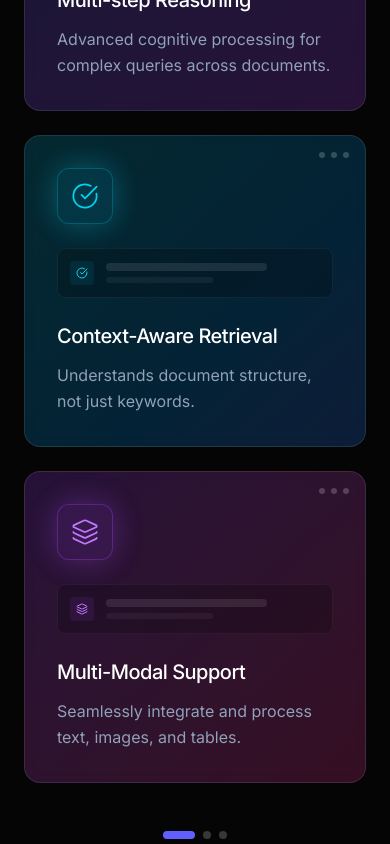
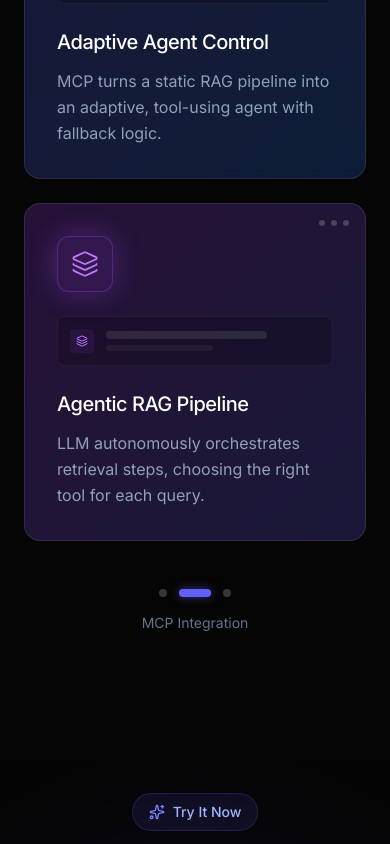
Before and after one commit to Hariprasaadh/DeepRetrieve, a React (Vite) app in the folder frontend/: page / in a window 390 px wide. Shown: the part 6300-7144 px from the top of the page. Built offline with nearby package versions, Linux system fonts and the light colour scheme.

Commit message:
refactor landing page

```diff
--- a/frontend/src/components/landing/Comparison.jsx
+++ b/frontend/src/components/landing/Comparison.jsx
@@ -65,7 +65,7 @@ function Comparison() {
   }
 
   return (
-    <section className="py-32 bg-[#050505] relative overflow-hidden">
+    <section className="py-16S bg-[#050505] relative overflow-hidden">
       {/* Background effects */}
       <div className="absolute top-1/2 left-1/2 -translate-x-1/2 -translate-y-1/2 w-[800px] h-[800px] bg-indigo-500/5 rounded-full blur-3xl"></div>
 
--- a/frontend/src/components/landing/Features.jsx
+++ b/frontend/src/components/landing/Features.jsx
@@ -1,7 +1,13 @@
-import { FileText, Image, Brain, CheckCircle, BarChart3, Layers } from 'lucide-react'
+import { useState, useEffect } from 'react'
+import { Brain, CheckCircle, Layers, Workflow } from 'lucide-react'
 
 function Features() {
-  const features = [
+  const [activeSlide, setActiveSlide] = useState(0)
+  const [isAutoPlaying, setIsAutoPlaying] = useState(true)
+
+  const featureGroups = [
+    // Slide 1
+    [
       {
         icon: Brain,
         title: 'Multi-step Reasoning',
@@ -23,7 +29,78 @@ function Features() {
         color: 'purple',
         gradient: 'from-purple-500/20 to-pink-500/20'
       }
+    ],
+    // Slide 2 - MCP Features
+    [
+      {
+        icon: Workflow,
+        title: 'MCP Tool Orchestration',
+        description: 'Exposes vector retriever and web search as formal tools for autonomous multi-step retrieval.',
+        color: 'cyan',
+        gradient: 'from-cyan-500/20 to-teal-500/20'
+      },
+      {
+        icon: Brain,
+        title: 'Adaptive Agent Control',
+        description: 'MCP turns a static RAG pipeline into an adaptive, tool-using agent with fallback logic.',
+        color: 'indigo',
+        gradient: 'from-indigo-500/20 to-blue-500/20'
+      },
+      {
+        icon: Layers,
+        title: 'Agentic RAG Pipeline',
+        description: 'LLM autonomously orchestrates retrieval steps, choosing the right tool for each query.',
+        color: 'purple',
+        gradient: 'from-purple-500/20 to-indigo-500/20'
+      }
+    ],
+    // Slide 3
+    [
+      {
+        icon: CheckCircle,
+        title: 'Binary Quantization',
+        description: '10x less storage with Qdrant\'s binary quantization while maintaining accuracy.',
+        color: 'cyan',
+        gradient: 'from-cyan-500/20 to-blue-500/20'
+      },
+      {
+        icon: Brain,
+        title: 'CLIP Embeddings',
+        description: '512D vectors that understand both text and images in the same embedding space.',
+        color: 'indigo',
+        gradient: 'from-indigo-500/20 to-purple-500/20'
+      },
+      {
+        icon: Workflow,
+        title: 'Gemini 2.0 Integration',
+        description: 'Powered by Google\'s latest multimodal LLM for superior reasoning.',
+        color: 'purple',
+        gradient: 'from-purple-500/20 to-pink-500/20'
+      }
     ]
+  ]
+
+  // Auto-slide effect
+  useEffect(() => {
+    if (!isAutoPlaying) return
+
+    const interval = setInterval(() => {
+      setActiveSlide((prev) => (prev + 1) % featureGroups.length)
+    }, 5000) // Change slide every 5 seconds
+
+    return () => clearInterval(interval)
+  }, [isAutoPlaying, featureGroups.length])
+
+  // Pause auto-play on hover
+  const handleMouseEnter = () => setIsAutoPlaying(false)
+  const handleMouseLeave = () => setIsAutoPlaying(true)
+
+  const handleDotClick = (index) => {
+    setActiveSlide(index)
+    setIsAutoPlaying(false)
+    // Resume auto-play after 10 seconds of inactivity
+    setTimeout(() => setIsAutoPlaying(true), 10000)
+  }
 
   const colorClasses = {
     indigo: {
@@ -43,8 +120,10 @@ function Features() {
     }
   }
 
+  const currentFeatures = featureGroups[activeSlide]
+
   return (
-    <section id="features" className="py-32 relative overflow-hidden">
+    <section id="features" className="pt-32 pb-32 relative overflow-hidden">
       {/* Background Effects */}
       <div className="absolute inset-0 -z-10">
         <div className="absolute top-1/2 left-1/2 -translate-x-1/2 -translate-y-1/2 w-[800px] h-[800px] bg-indigo-500/5 rounded-full blur-3xl"></div>
@@ -67,14 +146,19 @@ function Features() {
         </div>
 
         {/* Feature Cards */}
-        <div className="grid grid-cols-1 md:grid-cols-3 gap-6">
-          {features.map((feature, index) => {
+        <div
+          className="grid grid-cols-1 md:grid-cols-3 gap-6 transition-all duration-500"
+          onMouseEnter={handleMouseEnter}
+          onMouseLeave={handleMouseLeave}
+        >
+          {currentFeatures.map((feature, index) => {
             const Icon = feature.icon
             const colors = colorClasses[feature.color]
             return (
               <div
-                key={index}
-                className={`group relative p-8 rounded-2xl border border-white/10 bg-gradient-to-br ${feature.gradient} backdrop-blur-sm hover:border-white/20 transition-all duration-500`}
+                key={`${activeSlide}-${index}`}
+                className={`group relative p-8 rounded-2xl border border-white/10 bg-gradient-to-br ${feature.gradient} backdrop-blur-sm hover:border-white/20 transition-all duration-500 animate-fadeIn`}
+                style={{ animationDelay: `${index * 100}ms` }}
               >
                 {/* Decorative Elements */}
                 <div className="absolute top-4 right-4 flex items-center gap-1.5">
@@ -109,11 +193,29 @@ function Features() {
           })}
         </div>
 
-        {/* Bottom Carousel Dots */}
-        <div className="flex justify-center gap-2 mt-12">
-          <div className="w-8 h-2 rounded-full bg-indigo-500"></div>
-          <div className="w-2 h-2 rounded-full bg-white/20"></div>
-          <div className="w-2 h-2 rounded-full bg-white/20"></div>
+        {/* Interactive Carousel Dots */}
+        <div className="flex justify-center items-center gap-3 mt-12">
+          {featureGroups.map((_, index) => (
+            <button
+              key={index}
+              onClick={() => handleDotClick(index)}
+              className={`transition-all duration-300 rounded-full ${
+                activeSlide === index
+                  ? 'w-8 h-2 bg-indigo-500 shadow-[0_0_10px_rgba(99,102,241,0.5)]'
+                  : 'w-2 h-2 bg-white/20 hover:bg-white/40'
+              }`}
+              aria-label={`Go to slide ${index + 1}`}
+            />
+          ))}
+        </div>
+
+        {/* Slide Labels */}
+        <div className="flex justify-center mt-4">
+          <span className="text-sm text-slate-500">
+            {activeSlide === 0 && 'Core Features'}
+            {activeSlide === 1 && 'MCP Integration'}
+            {activeSlide === 2 && 'Technical Stack'}
+          </span>
         </div>
       </div>
     </section>
--- a/frontend/src/components/landing/Footer.jsx
+++ b/frontend/src/components/landing/Footer.jsx
@@ -41,7 +41,7 @@ function Footer() {
           </div>
         </div>
         <div className="border-t border-white/5 pt-10 flex flex-col md:flex-row justify-between items-center gap-6">
-          <p className="text-xs text-slate-600">© 2024 DeepRetrieve Inc.</p>
+          <p className="text-xs text-slate-600">© 2025 DeepRetrieve Inc.</p>
           <div className="flex gap-6">
             <Twitter className="w-5 h-5 text-slate-600 hover:text-white cursor-pointer transition-colors" strokeWidth={1.5} />
             <Github className="w-5 h-5 text-slate-600 hover:text-white cursor-pointer transition-colors" strokeWidth={1.5} />
--- a/frontend/src/components/landing/HowItWorks.jsx
+++ b/frontend/src/components/landing/HowItWorks.jsx
@@ -129,7 +129,7 @@ function HowItWorks() {
   }
 
   return (
-    <section className="py-32 bg-[#030303] relative overflow-hidden">
+    <section className="pt-32 pb-16 bg-[#030303] relative overflow-hidden">
       {/* Background gradient orbs */}
       <div className="absolute top-0 left-1/4 w-96 h-96 bg-cyan-500/5 rounded-full blur-3xl"></div>
       <div className="absolute bottom-0 right-1/4 w-96 h-96 bg-purple-500/5 rounded-full blur-3xl"></div>
--- a/frontend/src/components/landing/UploadDemo.jsx
+++ b/frontend/src/components/landing/UploadDemo.jsx
@@ -55,7 +55,7 @@ function UploadDemo() {
   ]
 
   return (
-    <section id="upload" className="py-32 relative overflow-hidden">
+    <section id="upload" className="pt-8 pb-32 relative overflow-hidden">
       {/* Background effects */}
       <div className="absolute top-1/2 left-1/2 -translate-x-1/2 -translate-y-1/2 w-[600px] h-[600px] bg-indigo-500/5 rounded-full blur-3xl"></div>
       <div className="absolute bottom-0 right-0 w-96 h-96 bg-purple-500/5 rounded-full blur-3xl"></div>
--- a/frontend/src/index.css
+++ b/frontend/src/index.css
@@ -55,3 +55,19 @@ body {
 .translate-z-\[-40px\] {
   transform: translateZ(-40px);
 }
+
+/* Fade in animation for carousel */
+@keyframes fadeIn {
+  from {
+    opacity: 0;
+    transform: translateY(10px);
+  }
+  to {
+    opacity: 1;
+    transform: translateY(0);
+  }
+}
+
+.animate-fadeIn {
+  animation: fadeIn 0.5s ease-out forwards;
+}
```
Lines whose indentation alone changed are shown as unchanged.
